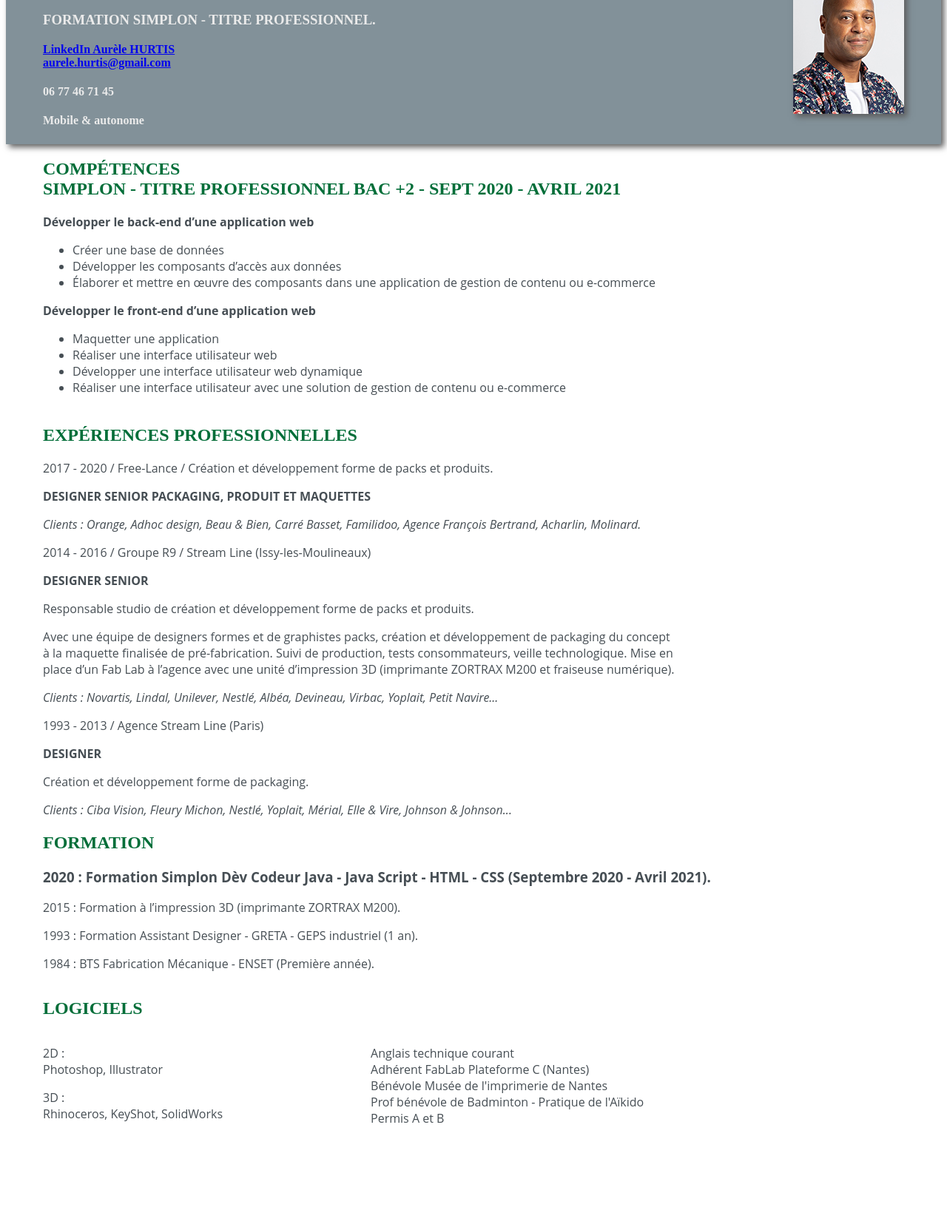
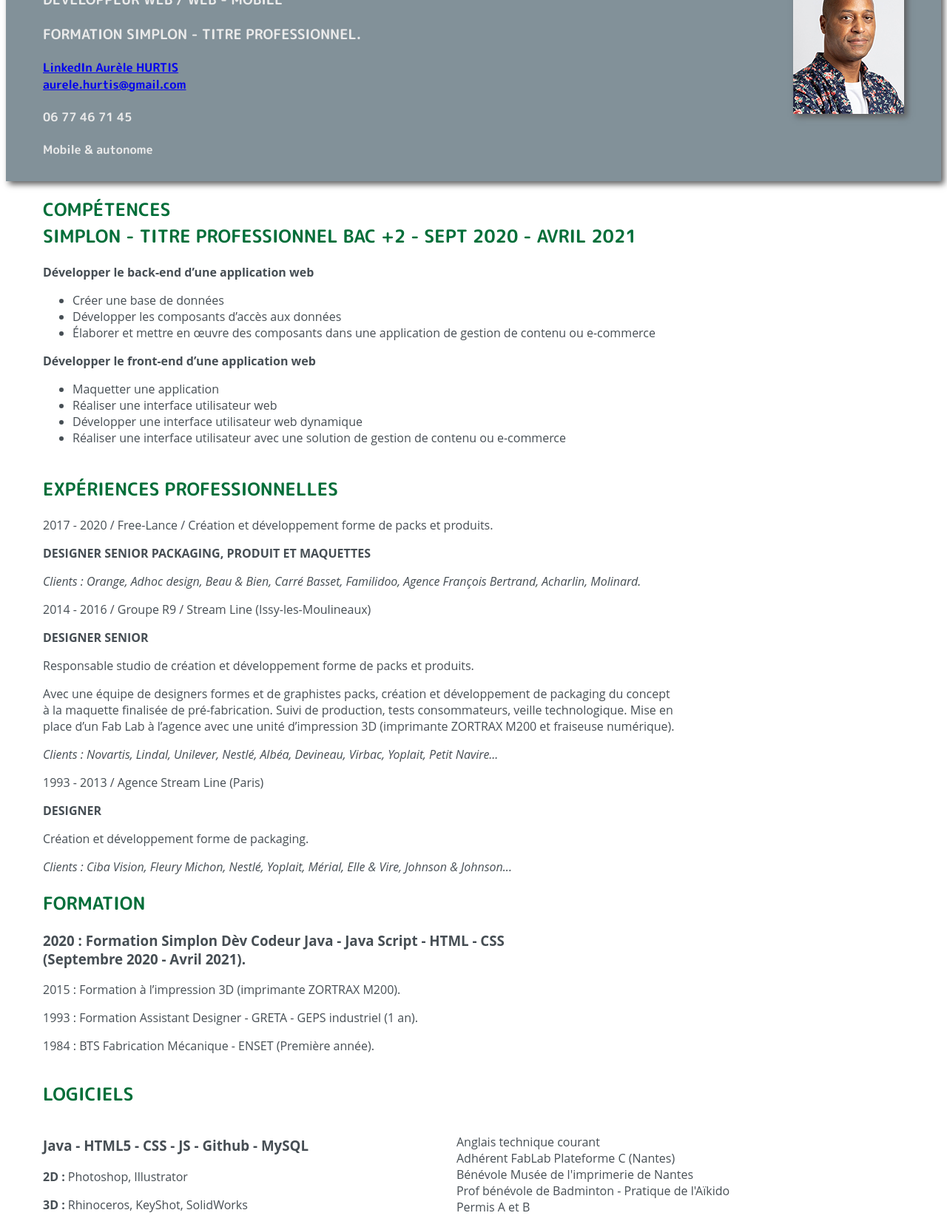
Before and after one commit to Aurele3000/CV2, a plain HTML site: page index.html in a window 1280 px wide. Shown: the part 113-1772 px from the top of the page at 74% size. Before the commit the page ends 1652 px from the top, so only its background shows below. Drawn offline with Linux system fonts and the light colour scheme.

Commit message:
mise à jour du CV 18h

```diff
--- a/index.html
+++ b/index.html
@@ -1,5 +1,6 @@
 <!doctype html>
 <html>
+
 <head>
 	<meta charset="UTF-8">
 	<title>CV Aurèle Hurtis</title>
@@ -14,21 +15,21 @@
 
 <body>
 
-<div class = "Page">
+	<div class="Page">
 
-	<div class = "info-Photo">
+		<div class="info-Photo">
 
-		<div class = "infoTitre">
+			<div class="infoTitre">
 
-		       <div class = "info1">
+				<div class="info1">
 					<h1><strong>Aurèle HURTIS</strong></h1>
 					<h3>DÉVELOPPEUR WEB / WEB - MOBILE</h3>
 					<h3>FORMATION SIMPLON - TITRE PROFESSIONNEL.</h3>
 
 				</div>
 
-		        <div class = "info2">
-		            <h4><a href="https://www.linkedin.com/in/aurele-hurtis/">LinkedIn Aurèle HURTIS</a><br/>
+				<div class="info2">
+					<h4><a href="https://www.linkedin.com/in/aurele-hurtis/">LinkedIn Aurèle HURTIS</a><br />
 						<a href="mailto:aurele.hurtis@gmail.com">aurele.hurtis@gmail.com</a>
 						<h4>06 77 46 71 45</h4>
 						<h4>Mobile & autonome</h4>
@@ -37,30 +38,31 @@
 
 			</div>
 
-		<div class = "Photo">
-			<img src = "medias\CV2-Simplon-HURTIS-Aurele.jpg" alt="Photo CV Aurèle Hurtis"/>
+			<div class="Photo">
+				<img src="medias\CV2-Simplon-HURTIS-Aurele.jpg" alt="Photo CV Aurèle Hurtis" />
 
 			</div>
 
 		</div>
 
-    <div class = "Section1">
+		<div class="Section1">
 
-		<div class = "Compétences">
+			<div class="Compétences">
 
 				<h2>compétences</br>
 					SIMPLON - TITRE PROFESSIONNEL Bac +2 - SEPT 2020 - AVRIL 2021</h2>
 
 			</div>
 
-		<div class = "ListeCompétences">
+			<div class="ListeCompétences">
 
 
 				<p><strong>Développer le back-end d’une application web</strong>
 				<ul>
 					<li>Créer une base de données</li>
 					<li>Développer les composants d’accès aux données</li>
-					<li>Élaborer et mettre en œuvre des composants dans une application de gestion de contenu ou e-commerce</li>
+					<li>Élaborer et mettre en œuvre des composants dans une application de gestion de contenu ou
+						e-commerce</li>
 				</ul>
 				<p><strong>Développer le front-end d’une application web</strong>
 				<ul>
@@ -74,32 +76,36 @@
 
 		</div>
 
-    <div class = "Section2">
+		<div class="Section2">
 
-		    <div class = "Titre-Expériences">
+			<div class="Titre-Expériences">
 				<h2>Expériences Professionnelles</h2>
 
 			</div>
 
-			<div class = "Expériences2">
+			<div class="Expériences2">
 				<p>2017 - 2020 / Free-Lance / Création et développement forme de packs et produits.</p>
 				<p><strong>DESIGNER SENIOR PACKAGING, PRODUIT ET MAQUETTES</strong></p>
-                <i>Clients : Orange, Adhoc design, Beau & Bien, Carré Basset, Familidoo, Agence François Bertrand, Acharlin, Molinard.</i>
+				<i>Clients : Orange, Adhoc design, Beau & Bien, Carré Basset, Familidoo, Agence François Bertrand,
+					Acharlin, Molinard.</i>
 
 			</div>
 
-			<div class = "Expériences3">
+			<div class="Expériences3">
 				<p>2014 - 2016 / Groupe R9 / Stream Line (Issy-les-Moulineaux)</p>
 				<p><strong>DESIGNER SENIOR</strong></p>
 				<p>Responsable studio de création et développement forme de packs et produits.</p>
-				<p>Avec une équipe de designers formes et de graphistes packs, création et développement de packaging du concept<br/>
-                   à la maquette finalisée de pré-fabrication. Suivi de production, tests consommateurs, veille technologique. Mise en<br/>
-                   place d’un Fab Lab à l’agence avec une unité d’impression 3D (imprimante ZORTRAX M200 et fraiseuse numérique).</p>
+				<p>Avec une équipe de designers formes et de graphistes packs, création et développement de packaging du
+					concept<br />
+					à la maquette finalisée de pré-fabrication. Suivi de production, tests consommateurs, veille
+					technologique. Mise en<br />
+					place d’un Fab Lab à l’agence avec une unité d’impression 3D (imprimante ZORTRAX M200 et fraiseuse
+					numérique).</p>
 				<i>Clients : Novartis, Lindal, Unilever, Nestlé, Albéa, Devineau, Virbac, Yoplait, Petit Navire...</i>
 
 			</div>
 
-			<div class = "Expériences4">
+			<div class="Expériences4">
 				<p>1993 - 2013 / Agence Stream Line (Paris)</p>
 				<p><strong>DESIGNER</strong></p>
 				<p>Création et développement forme de packaging.</p>
@@ -110,15 +116,16 @@
 
 		</div>
 
-    <div class = "Section3">
+		<div class="Section3">
 
-		<div class = "Titre-Formation">
+			<div class="Titre-Formation">
 				<h2>Formation</h2>
 
 			</div>
 
-		<div class = "Section-Dates">
-			<h3>2020 : Formation Simplon Dèv Codeur Java - Java Script - HTML - CSS (Septembre 2020 - Avril 2021).</h3>
+			<div class="Section-Dates">
+				<h3>2020 : Formation Simplon Dèv Codeur Java - Java Script - HTML - CSS <br>
+					(Septembre 2020 - Avril 2021).</h3>
 				<p>2015 : Formation à l’impression 3D (imprimante ZORTRAX M200).</p>
 				<p>1993 : Formation Assistant Designer - GRETA - GEPS industriel (1 an).</p>
 				<p>1984 : BTS Fabrication Mécanique - ENSET (Première année).</p>
@@ -129,26 +136,25 @@
 
 		</div>
 
-    <div class = "Section4">
+		<div class="Section4">
 
 			<div class="Titre-Logiciels">
 				<h2>Logiciels</h2>
 
 			</div>
 
-		<div class = "Section-Gauche">
-			<p>2D :<br/>
-			Photoshop, Illustrator</p>
-			<p>3D :<br/>
-			Rhinoceros, KeyShot, SolidWorks</p>
+			<div class="Section-Gauche">
+				<h3>Java - HTML5 - CSS - JS - Github - MySQL</h3>
+				<p><strong>2D :</strong> Photoshop, Illustrator</p>
+				<p><strong>3D :</strong> Rhinoceros, KeyShot, SolidWorks</p>
 
 			</div>
 
-		<div class = "Section-Droite">
-			<p>Anglais technique courant<br/>
-			   Adhérent FabLab Plateforme C (Nantes)<br/>
-			   Bénévole Musée de l'imprimerie de Nantes<br/>
-			   Prof bénévole de Badminton - Pratique de l'Aïkido<br/>
+			<div class="Section-Droite">
+				<p>Anglais technique courant<br />
+					Adhérent FabLab Plateforme C (Nantes)<br />
+					Bénévole Musée de l'imprimerie de Nantes<br />
+					Prof bénévole de Badminton - Pratique de l'Aïkido<br />
 					Permis A et B</p>
 
 			</div>
@@ -162,4 +168,5 @@
 	</div>
 
 </body>
+
 </html>
--- a/main.css
+++ b/main.css
@@ -7,7 +7,7 @@
 
 }
 .info-Photo {
-height: 300px;
+height: 350px;
 color: #eaeaea;
 background-color:#829199;
 box-shadow: 4px 4px 8px rgb(92, 92, 92);
@@ -19,14 +19,14 @@ box-shadow: 4px 4px 8px rgb(92, 92, 92);
 
 .info1{
   /*float: left;*/
-  font-family: 'Arial Rounded MT Bold';
+  font-family: 'M PLUS Rounded 1c';
   color: #eaeaea;
   /*text-transform: uppercase;*/
   margin-left: 50px;
 }
 .info2{
     float: left;
-    font-family: 'Arial Rounded MT Bold';
+    font-family: 'M PLUS Rounded 1c';
     margin-left: 50px;
     margin-top: -20px;
 }
@@ -48,7 +48,7 @@ box-shadow: 4px 4px 8px rgb(92, 92, 92);
 .Compétences{
     /*float: left;*/
     margin-left: 50px;
-    font-family: 'Arial Rounded MT Bold';
+    font-family: 'M PLUS Rounded 1c';
     text-transform: uppercase;
     color: #026E39;
 }
@@ -65,7 +65,7 @@ box-shadow: 4px 4px 8px rgb(92, 92, 92);
 
 .Titre-Expériences{
     margin-top: -30px;
-    font-family: 'Arial Rounded MT Bold';
+    font-family: 'M PLUS Rounded 1c';
     text-transform: uppercase;
     color: #026E39;
 }
@@ -88,7 +88,7 @@ box-shadow: 4px 4px 8px rgb(92, 92, 92);
 }
 
 .Titre-Formation{
-    font-family: 'Arial Rounded MT Bold';
+    font-family: 'M PLUS Rounded 1c';
     text-transform: uppercase;
     color: #026E39;
 }
@@ -106,7 +106,7 @@ box-shadow: 4px 4px 8px rgb(92, 92, 92);
 }
 
 .Titre-Logiciels{
-    font-family: 'Arial Rounded MT Bold';
+    font-family: 'M PLUS Rounded 1c';
     text-transform: uppercase;
     color: #026E39;
 }
@@ -144,6 +144,6 @@ box-shadow: 4px 4px 8px rgb(92, 92, 92);
     margin-left: 0px;
     margin-right: 0px;
     margin-bottom: 0px;
-    font-family:'Arial Rounded MT Bold', 'Trebuchet MS', 'Lucida Sans Unicode', 'Lucida Grande', 'Lucida Sans', Arial, sans-serif;
+    font-family:'M PLUS Rounded 1c', 'Trebuchet MS', 'Lucida Sans Unicode', 'Lucida Grande', 'Lucida Sans', Arial, sans-serif;
     font-size: 11px;
   }
```
Lines whose indentation alone changed are shown as unchanged.
